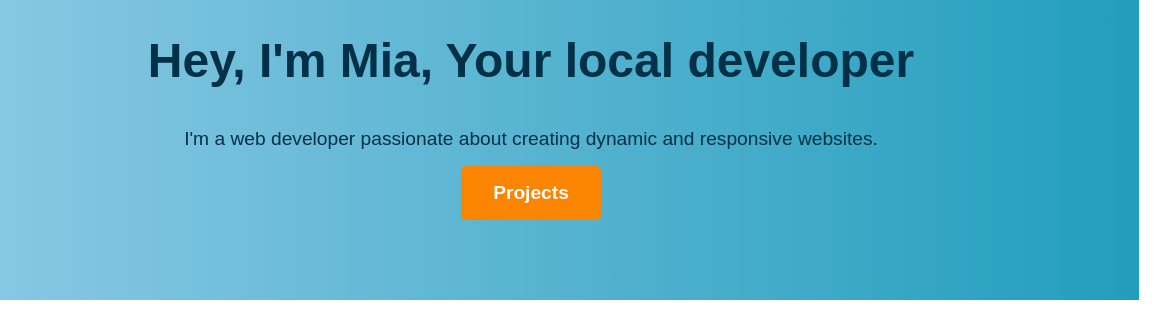
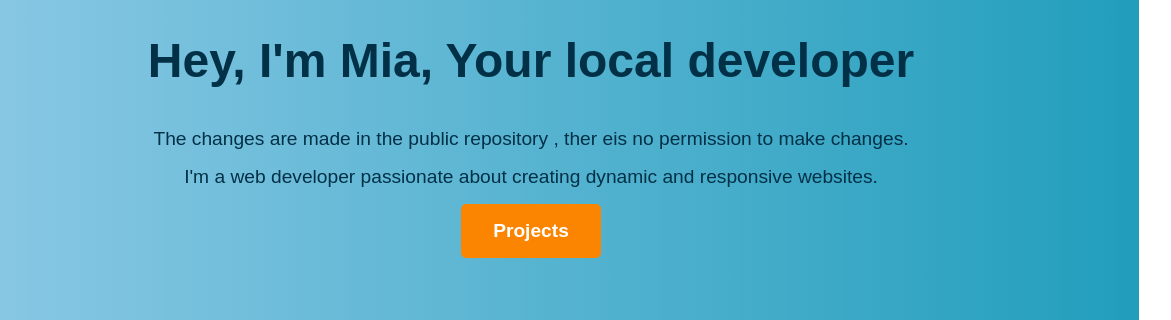
Before and after one commit to mai986/portfolio1, a plain HTML site: page index.html in a window 1280 px wide. Shown: the part 233-553 px from the top of the page, 109-1280 px from the left. Drawn offline with Linux system fonts and the light colour scheme; a script that the page names is missing.

Commit message:
CHanges were made Ewa was here

```diff
--- a/index.html
+++ b/index.html
@@ -28,6 +28,7 @@
 		<main id="content">
 			<section class="hero">
 				<h1>Hey, I'm Mia, Your local developer</h1>
+				<p>The changes are made in the public repository , ther eis no permission to make changes.</p>
 				<p>
 					I'm a web developer passionate about creating dynamic and responsive
 					websites.
```
